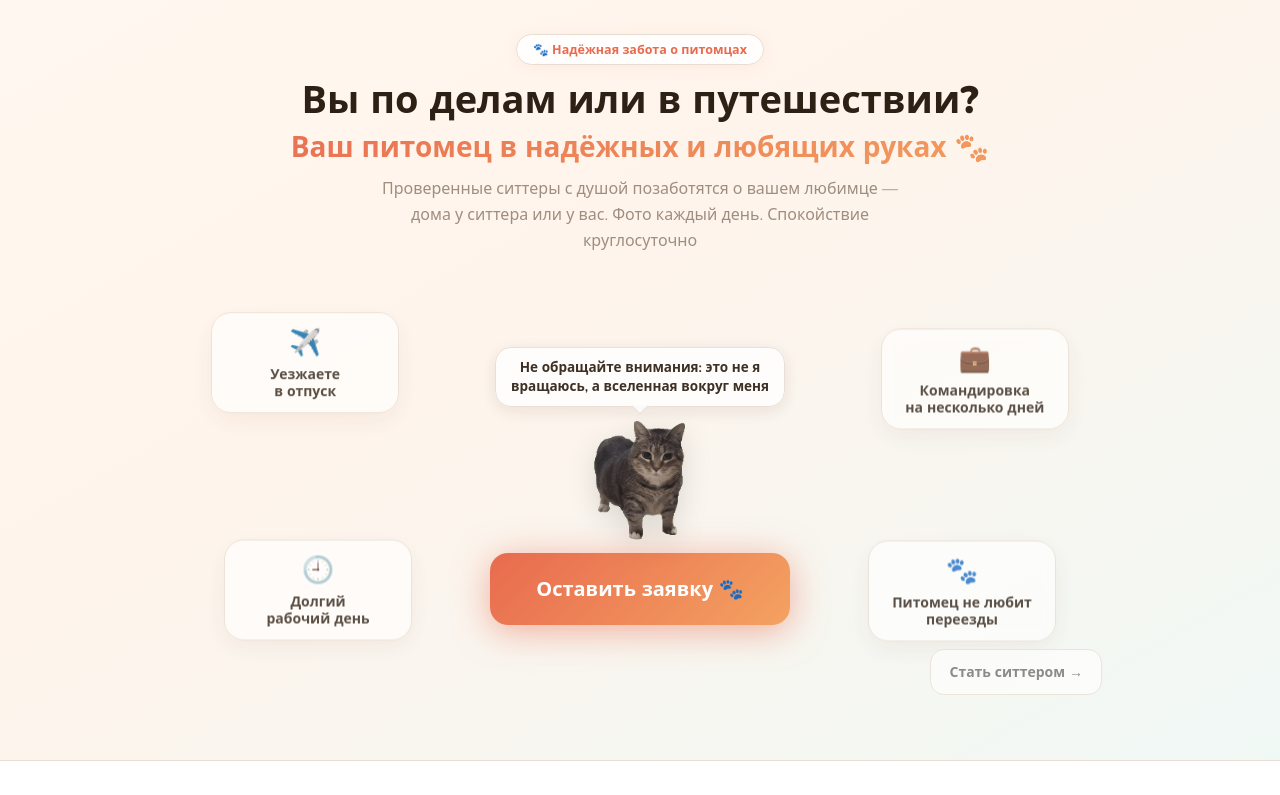
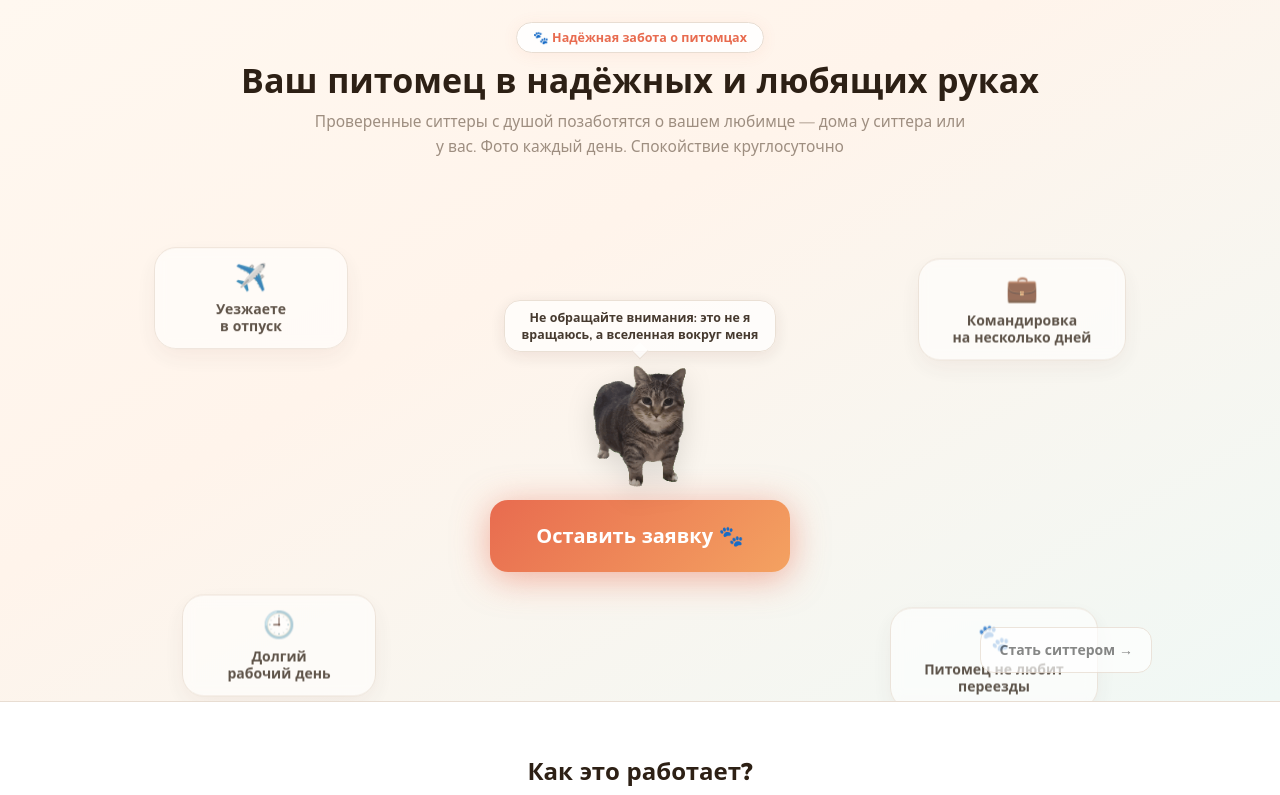
Before and after one commit to 4444alex4444/pawsitter-netlify, a React (Vite) app: page / in a window 1280 px wide. Shown: the top 795 px of the page. Built offline with nearby package versions, Linux system fonts and the light colour scheme.

Commit message:
Update App.tsx

```diff
--- a/src/App.tsx
+++ b/src/App.tsx
@@ -1,4 +1,4 @@
-import { useState, useEffect } from "react";
+import { useState, useEffect, useRef } from "react";
 
 const CSS = `
 @import url('https://fonts.googleapis.com/css2?family=Nunito:wght@400;600;700;800;900&display=swap');
@@ -18,6 +18,7 @@ body,input,textarea,select,button{font-family:'Nunito',system-ui,sans-serif}
 @keyframes birdBob{0%,100%{transform:translateY(0) rotate(0)}30%{transform:translateY(-7px) rotate(-14deg)}65%{transform:translateY(-4px) rotate(12deg)}}
 @keyframes pawPulse{0%,100%{transform:scale(1)}50%{transform:scale(1.25) rotate(18deg)}}
 @keyframes sitterArm{0%,100%{transform:rotate(0)}50%{transform:rotate(-28deg) translateY(10px)}}
+@keyframes orbitRise{0%{opacity:0;transform:translateY(42vh) scale(.86)}70%{opacity:.88}100%{opacity:1;transform:translateY(0) scale(1)}}
 .fu{animation:fadeUp .38s ease both}
 .fi{animation:fadeIn .3s ease both}
 input[type=range]{-webkit-appearance:none;width:100%;height:5px;border-radius:99px;outline:none;cursor:pointer}
@@ -693,7 +694,7 @@ function SitterApply({ onBack, onError }) {
     if(String(sf.phone||'').replace(/\D/g,'').length<10){ setError('Введите телефон полностью'); return; }
     try {
       setBusy(true);
-      const res = await fetch('/.netlify/functions/submit-form', {
+      const res = await fetch('/api/submit-form', {
         method:'POST',
         headers:{'Content-Type':'application/json'},
         body: JSON.stringify({ type:'sitter', payload: sf })
@@ -751,12 +752,23 @@ function SitterApply({ onBack, onError }) {
 }
 
 function Landing({ onForm, onSitter, reviews }) {
-  const [speech,setSpeech]=useState(pick(START_LINES));
+  const [speech,setSpeech]=useState(noDot(pick(START_LINES)));
   const [catNudge,setCatNudge]=useState({x:0,y:0,rot:0});
   const [pushed,setPushed]=useState(null);
+  const [entered,setEntered]=useState(false);
+  const hoverCooldown=useRef(0);
 
   useEffect(()=>{
-    const idle=setInterval(()=>setSpeech(noDot(pick(IDLE_LINES))), 16000);
+    const t=setTimeout(()=>setEntered(true),120);
+    return ()=>clearTimeout(t);
+  },[]);
+
+  useEffect(()=>{
+    const idle=setInterval(()=>{
+      const now=Date.now();
+      if(now-hoverCooldown.current<2800) return;
+      setSpeech(noDot(pick(IDLE_LINES)));
+    }, 16000);
     return ()=>clearInterval(idle);
   },[]);
 
@@ -764,7 +776,13 @@ function Landing({ onForm, onSitter, reviews }) {
     const timer=setInterval(()=>{
       const index=Math.floor(Math.random()*4);
       setPushed(index);
-      setTimeout(()=>setPushed(null), 700);
+      setSpeech(noDot(pick([
+        'Не мешайся под лапами',
+        'Эта причина уже понятна',
+        'Давайте держать орбиту чистой',
+        'Слишком близко летает'
+      ])));
+      setTimeout(()=>setPushed(null), 900);
     }, 9000);
     return ()=>clearInterval(timer);
   },[]);
@@ -782,56 +800,257 @@ function Landing({ onForm, onSitter, reviews }) {
   }
 
   function handleCatMove(e){
+    const now=Date.now();
     const card=e.currentTarget.getBoundingClientRect();
     const x=e.clientX-card.left;
     const y=e.clientY-card.top;
-    const dx=x<card.width/2?26:-26;
-    const dy=y<card.height/2?14:-14;
-    setCatNudge({x:dx,y:dy,rot:dx>0?8:-8});
-    setSpeech(noDot(pick(HOVER_LINES)));
-    setTimeout(()=>setCatNudge({x:0,y:0,rot:0}),650);
+
+    const dx=x<card.width/2?120:-120;
+    const dy=y<card.height/2?66:-66;
+    const rot=dx>0?16:-16;
+
+    setCatNudge({x:dx,y:dy,rot});
+
+    if(now-hoverCooldown.current>2400){
+      setSpeech(noDot(pick(HOVER_LINES)));
+      hoverCooldown.current=now;
+    }
+
+    setTimeout(()=>setCatNudge({x:0,y:0,rot:0}),780);
   }
 
   const orbit=[
-    {top:'10%', left:'max(12px, 4vw)'},
-    {top:'15%', right:'max(12px, 4vw)'},
-    {bottom:'13%', left:'max(12px, 5vw)'},
-    {bottom:'12%', right:'max(12px, 5vw)'},
+    { top:'clamp(72px, 10vh, 110px)', left:'clamp(12px, 4vw, 44px)' },
+    { top:'clamp(86px, 12vh, 126px)', right:'clamp(12px, 4vw, 44px)' },
+    { top:'clamp(330px, 54vh, 430px)', left:'clamp(18px, 6vw, 72px)' },
+    { top:'clamp(346px, 56vh, 446px)', right:'clamp(18px, 6vw, 72px)' },
   ];
 
   return (
     <div style={{ background:CREAM }}>
-      <section style={{ padding:'34px 18px 40px',background:'linear-gradient(150deg,#FFF8F0 0%,#FFF4EB 40%,#F0F8F5 100%)',position:'relative',overflow:'hidden',minHeight:'min(100vh,760px)' }}>
-        <div style={{ maxWidth:980,margin:'0 auto',textAlign:'center',position:'relative',zIndex:2 }}>
-          <div style={{ display:'inline-flex',alignItems:'center',gap:8,background:'rgba(255,255,255,.9)',borderRadius:99,padding:'6px 16px',fontSize:12.5,fontWeight:700,color:P,border:`1px solid ${BORDER}`,marginBottom:14,boxShadow:'0 2px 16px rgba(232,107,79,.08)' }}>🐾 Надёжная забота о питомцах</div>
-          <h1 style={{ fontSize:'clamp(24px,4.2vw,38px)',fontWeight:900,color:DARK,lineHeight:1.15,margin:'0 0 8px' }}>Вы по делам или в путешествии?</h1>
-          <h2 style={{ fontSize:'clamp(18px,3.1vw,28px)',fontWeight:800,margin:'0 0 12px',lineHeight:1.22,background:grad,WebkitBackgroundClip:'text',WebkitTextFillColor:'transparent' }}>Ваш питомец в надёжных и любящих руках 🐾</h2>
-          <p style={{ fontSize:'clamp(13.5px,1.75vw,16px)',color:MUTED,lineHeight:1.62,margin:'0 auto 16px',maxWidth:530 }}>Проверенные ситтеры с душой позаботятся о вашем любимце — дома у ситтера или у вас. Фото каждый день. Спокойствие круглосуточно</p>
+      <section
+        style={{
+          padding:'22px 18px 18px',
+          background:'linear-gradient(150deg,#FFF8F0 0%,#FFF4EB 40%,#F0F8F5 100%)',
+          position:'relative',
+          overflow:'hidden',
+          minHeight:'min(84vh,680px)'
+        }}
+      >
+        <div style={{ maxWidth:1060,margin:'0 auto',textAlign:'center',position:'relative',zIndex:2 }}>
+          <div
+            style={{
+              display:'inline-flex',
+              alignItems:'center',
+              gap:8,
+              background:'rgba(255,255,255,.9)',
+              borderRadius:99,
+              padding:'6px 16px',
+              fontSize:12.5,
+              fontWeight:700,
+              color:P,
+              border:`1px solid ${BORDER}`,
+              marginBottom:10,
+              boxShadow:'0 2px 16px rgba(232,107,79,.08)'
+            }}
+          >
+            🐾 Надёжная забота о питомцах
+          </div>
 
-          <div style={{ position:'relative',height:'min(56vh,430px)',maxHeight:430,minHeight:330,margin:'0 auto 10px',maxWidth:960 }}>
+          <h1
+            style={{
+              fontSize:'clamp(24px,4vw,34px)',
+              fontWeight:900,
+              color:DARK,
+              lineHeight:1.14,
+              margin:'0 0 8px'
+            }}
+          >
+            Ваш питомец в надёжных и любящих руках
+          </h1>
+
+          <p
+            style={{
+              fontSize:'clamp(13px,1.45vw,15.5px)',
+              color:MUTED,
+              lineHeight:1.6,
+              margin:'0 auto 10px',
+              maxWidth:660
+            }}
+          >
+            Проверенные ситтеры с душой позаботятся о вашем любимце — дома у ситтера или у вас. Фото каждый день. Спокойствие круглосуточно
+          </p>
+
+          <div
+            style={{
+              position:'relative',
+              height:'clamp(420px,64vh,560px)',
+              maxHeight:560,
+              minHeight:420,
+              margin:'0 auto 2px',
+              maxWidth:1060
+            }}
+          >
             {reasons.map((r,i)=>{
-              const wobble=i===0?'float 7s ease-in-out infinite':i===1?'float 9s ease-in-out infinite':i===2?'float 8s ease-in-out infinite':'float 10s ease-in-out infinite';
+              const wobble =
+                i===0 ? 'float 7s ease-in-out infinite' :
+                i===1 ? 'float 9s ease-in-out infinite' :
+                i===2 ? 'float 8s ease-in-out infinite' :
+                        'float 10s ease-in-out infinite';
+
+              const pushedTransform = pushed===i ? ' translate(52px,-10px) rotate(8deg)' : '';
+              const enterTransform = entered ? ' translateY(0px)' : ' translateY(42vh) scale(.86)';
+
               return (
-                <button key={r.key} onClick={()=>handleReason(r)} style={{ position:'absolute', ...orbit[i], width:'clamp(156px,18vw,188px)', minHeight:92, borderRadius:20, border:`1px solid ${BORDER}`, background:'rgba(255,255,255,.78)', backdropFilter:'blur(6px)', WebkitBackdropFilter:'blur(6px)', boxShadow:'0 8px 24px rgba(80,30,10,.07)', padding:'12px 14px', cursor:'pointer', display:'flex', flexDirection:'column', alignItems:'center', justifyContent:'center', gap:6, opacity:.78, transition:'transform .22s ease, opacity .22s ease', animation:wobble, transform:pushed===i?'translate(60px,-6px) rotate(8deg)':'' }} onMouseEnter={e=>{e.currentTarget.style.opacity='1';e.currentTarget.style.transform=(pushed===i?'translate(60px,-6px) rotate(8deg) ':'')+'scale(1.05)';}} onMouseLeave={e=>{e.currentTarget.style.opacity='.78';e.currentTarget.style.transform=pushed===i?'translate(60px,-6px) rotate(8deg)':'';}}>
+                <button
+                  key={r.key}
+                  onClick={()=>handleReason(r)}
+                  style={{
+                    position:'absolute',
+                    ...orbit[i],
+                    width:i===1||i===3 ? 'clamp(170px,19vw,208px)' : 'clamp(156px,18vw,194px)',
+                    minHeight:94,
+                    borderRadius:22,
+                    border:`1px solid ${BORDER}`,
+                    background:'rgba(255,255,255,.76)',
+                    backdropFilter:'blur(6px)',
+                    WebkitBackdropFilter:'blur(6px)',
+                    boxShadow:'0 8px 24px rgba(80,30,10,.07)',
+                    padding:'12px 14px',
+                    cursor:'pointer',
+                    display:'flex',
+                    flexDirection:'column',
+                    alignItems:'center',
+                    justifyContent:'center',
+                    gap:6,
+                    opacity: entered ? .76 : 0,
+                    transition:'transform .75s ease, opacity .7s ease',
+                    animation:wobble,
+                    transform: enterTransform + pushedTransform
+                  }}
+                  onMouseEnter={e=>{
+                    e.currentTarget.style.opacity='1';
+                  }}
+                  onMouseLeave={e=>{
+                    e.currentTarget.style.opacity='.76';
+                  }}
+                >
                   <div style={{ fontSize:26 }}>{r.icon}</div>
-                  <div style={{ fontSize:14,fontWeight:800,color:DARK,lineHeight:1.22 }}>{r.title.map((line,idx)=><div key={idx}>{line}</div>)}</div>
+                  <div style={{ fontSize:14,fontWeight:800,color:DARK,lineHeight:1.22 }}>
+                    {r.title.map((line,idx)=><div key={idx}>{line}</div>)}
+                  </div>
                 </button>
               );
             })}
 
-            <div style={{ position:'absolute',left:'50%',top:'50%',transform:'translate(-50%,-50%)',width:'min(92vw,420px)',display:'flex',flexDirection:'column',alignItems:'center',zIndex:3 }}>
-              <div style={{ background:'rgba(255,255,255,.86)',border:`1px solid ${BORDER}`,borderRadius:16,padding:'10px 14px',fontSize:13.5,fontWeight:700,color:DARK,maxWidth:290,boxShadow:'0 4px 18px rgba(80,30,10,.10)',marginBottom:10,position:'relative',opacity:.92 }}>
+            <div
+              style={{
+                position:'absolute',
+                left:'50%',
+                top:'52%',
+                transform:'translate(-50%,-50%)',
+                width:'min(92vw,430px)',
+                display:'flex',
+                flexDirection:'column',
+                alignItems:'center',
+                zIndex:3,
+                pointerEvents:'none'
+              }}
+            >
+              <div
+                style={{
+                  background:'rgba(255,255,255,.80)',
+                  border:`1px solid ${BORDER}`,
+                  borderRadius:16,
+                  padding:'8px 12px',
+                  fontSize:12.4,
+                  fontWeight:700,
+                  color:DARK,
+                  maxWidth:272,
+                  boxShadow:'0 4px 18px rgba(80,30,10,.10)',
+                  marginBottom:10,
+                  position:'relative',
+                  opacity:.88,
+                  pointerEvents:'auto'
+                }}
+              >
                 {noDot(speech)}
-                <div style={{ position:'absolute',bottom:-6,left:'50%',marginLeft:-6,width:12,height:12,background:'rgba(255,255,255,.86)',borderRight:`1px solid ${BORDER}`,borderBottom:`1px solid ${BORDER}`,transform:'rotate(45deg)' }} />
+                <div
+                  style={{
+                    position:'absolute',
+                    bottom:-6,
+                    left:'50%',
+                    marginLeft:-6,
+                    width:12,
+                    height:12,
+                    background:'rgba(255,255,255,.80)',
+                    borderRight:`1px solid ${BORDER}`,
+                    borderBottom:`1px solid ${BORDER}`,
+                    transform:'rotate(45deg)'
+                  }}
+                />
               </div>
-              <img src='/oiia-cat.gif' alt='oiia cat' onMouseMove={handleCatMove} onMouseEnter={()=>setSpeech(noDot(pick(HOVER_LINES)))} style={{ width:'clamp(96px,13vw,124px)',height:'auto',marginBottom:12,transform:`translate(${catNudge.x}px,${catNudge.y}px) rotate(${catNudge.rot}deg)`,transition:'transform .18s ease',filter:'drop-shadow(0 8px 14px rgba(0,0,0,.12))' }} />
-              <button onClick={onForm} style={{ padding:'22px 46px',borderRadius:18,border:'none',background:grad,color:'#fff',fontWeight:900,fontSize:20,cursor:'pointer',boxShadow:'0 10px 30px rgba(232,107,79,.28)',animation:'glow 2.5s ease infinite' }}>Оставить заявку 🐾</button>
+
+              <img
+                src='/oiia-cat.gif'
+                alt='oiia cat'
+                onMouseMove={handleCatMove}
+                onMouseEnter={handleCatMove}
+                style={{
+                  width:'clamp(98px,12vw,126px)',
+                  height:'auto',
+                  marginBottom:12,
+                  transform:`translate(${catNudge.x}px,${catNudge.y}px) rotate(${catNudge.rot}deg)`,
+                  transition:'transform .22s ease',
+                  filter:'drop-shadow(0 8px 14px rgba(0,0,0,.12))',
+                  pointerEvents:'auto'
+                }}
+              />
+
+              <button
+                onClick={onForm}
+                style={{
+                  padding:'22px 46px',
+                  borderRadius:18,
+                  border:'none',
+                  background:grad,
+                  color:'#fff',
+                  fontWeight:900,
+                  fontSize:20,
+                  cursor:'pointer',
+                  boxShadow:'0 10px 30px rgba(232,107,79,.28)',
+                  animation:'glow 2.5s ease infinite',
+                  pointerEvents:'auto'
+                }}
+              >
+                Оставить заявку 🐾
+              </button>
             </div>
 
-            <button onClick={onSitter} style={{ position:'absolute',right:18,bottom:6,padding:'12px 18px',borderRadius:14,border:`1px solid ${BORDER}`,background:'rgba(255,255,255,.86)',color:'#666',fontWeight:800,fontSize:14,cursor:'pointer',opacity:.74,zIndex:4 }}>Стать ситтером →</button>
+            <button
+              onClick={onSitter}
+              style={{
+                position:'absolute',
+                right:18,
+                bottom:8,
+                padding:'12px 18px',
+                borderRadius:14,
+                border:`1px solid ${BORDER}`,
+                background:'rgba(255,255,255,.88)',
+                color:'#666',
+                fontWeight:800,
+                fontSize:14,
+                cursor:'pointer',
+                opacity:.78,
+                zIndex:4
+              }}
+            >
+              Стать ситтером →
+            </button>
           </div>
         </div>
       </section>
+
       <section style={{ padding:'52px 20px',background:'#fff',borderTop:`1px solid ${BORDER}` }}>
         <div style={{ maxWidth:840,margin:'0 auto' }}>
           <div style={{ textAlign:'center',marginBottom:34 }}>
@@ -850,8 +1069,10 @@ function Landing({ onForm, onSitter, reviews }) {
           </div>
         </div>
       </section>
+
       <Reviews reviews={reviews} />
       <SitterSection onApply={onSitter} />
+
       <footer style={{ background:DARK,padding:'28px 20px',textAlign:'center' }}>
         <div style={{ fontSize:19,fontWeight:900,color:'#fff',marginBottom:5 }}>🐾 PawSitter</div>
         <p style={{ color:'rgba(255,255,255,.3)',fontSize:12,margin:0 }}>Забота о питомцах с любовью · {new Date().getFullYear()}</p>
```
